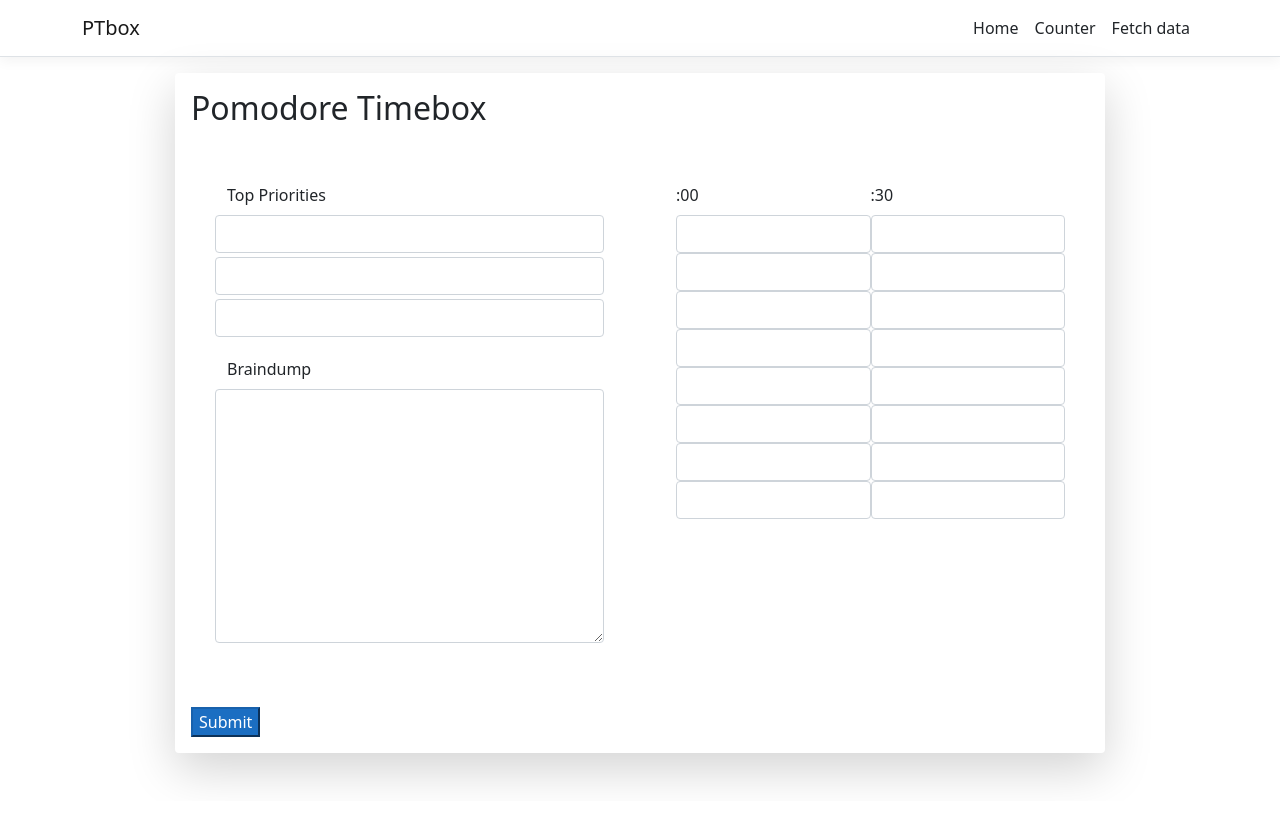
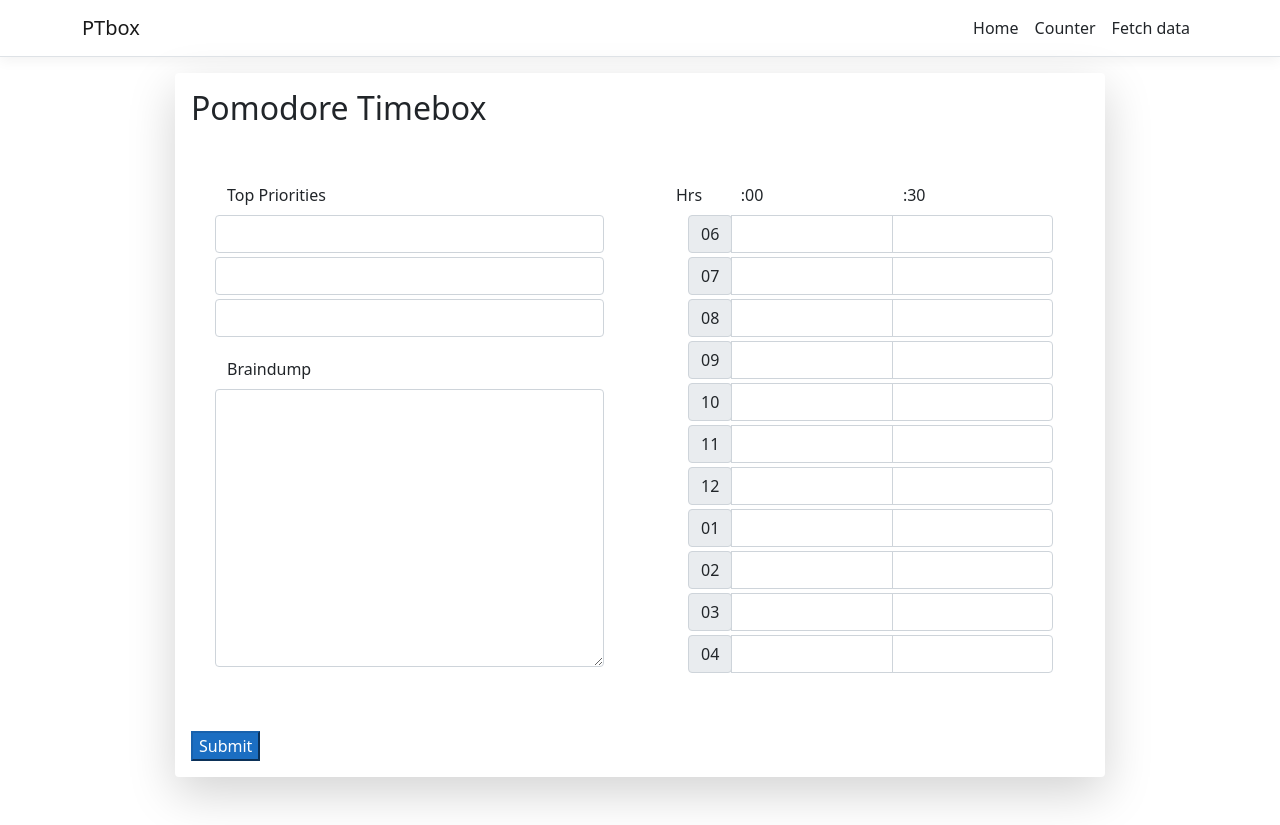
Before and after one commit to elchris95x1/my-new-app, a React (Create React App) app in the folder ClientApp/: page / in a window 1280 px wide. Before the commit the page ends 801 px from the top, so only its background shows below. Built offline with nearby package versions, Linux system fonts and the light colour scheme.

Commit message:
times styles
updated the style of the times section

```diff
--- a/ClientApp/src/components/Home.js
+++ b/ClientApp/src/components/Home.js
@@ -34,43 +34,111 @@ export class Home extends Component {
 
                   <div class="row pb-3">
                     <label class="form-label">Braindump</label>
-                    <Field as="textarea" name="braindump" class="form-control" rows="10"/>
+                    <Field as="textarea" name="braindump" class="form-control" rows="11" />
                   </div>
                 </div>
 
 
                 <div class="col form-group p-5">
+                  <div class="row ">
+                    <div class=" col-2 px-0 float-right">
+                      <label class="form-label">Hrs</label>
+                    </div>
+                    <div class=" col px-0 float-right">
+                      <label class="form-label">:00</label>
+                    </div>
+                    <div class="col px-0">
+                      <label class="form-label">:30</label>
+                    </div>
+                  </div>
                   <div class="row">
-                    <div class=" col px-0">
-                      <label class="form-label">:00</label>
-                      <Field type="text" name="timebox1" class="form-control" />
-                      <Field type="text" name="timebox2" class="form-control" />
-                      <Field type="text" name="timebox3" class="form-control" />
-                      <Field type="text" name="timebox4" class="form-control" />
-                      <Field type="text" name="timebox5" class="form-control" />
-                      <Field type="text" name="timebox6" class="form-control" />
-                      <Field type="text" name="timebox7" class="form-control" />
-                      <Field type="text" name="timebox8" class="form-control" />
+
+                    <div class="input-group">
+                      <div class="input-group-prepend">
+                        <span class="input-group-text" id="">06</span>
+                      </div>
+                      <Field type="text" name="timebox1" class="form-control mb-1" />
+                      <Field type="text" name="timebox2" class="form-control mb-1" />
+                    </div>
+                    <div class="input-group">
+                      <div class="input-group-prepend">
+                        <span class="input-group-text" id="">07</span>
+                      </div>
+                      <Field type="text" name="timebox3" class="form-control mb-1" />
+                      <Field type="text" name="timebox4" class="form-control mb-1" />
+                    </div>
+                    <div class="input-group">
+                      <div class="input-group-prepend">
+                        <span class="input-group-text" id="">08</span>
+                      </div>
+                      <Field type="text" name="timebox5" class="form-control mb-1" />
+                      <Field type="text" name="timebox6" class="form-control mb-1" />
+                    </div>
+                    <div class="input-group">
+                      <div class="input-group-prepend">
+                        <span class="input-group-text" id="">09</span>
+                      </div>
+                      <Field type="text" name="timebox7" class="form-control mb-1" />
+                      <Field type="text" name="timebox8" class="form-control mb-1" />
+                    </div>
+                    <div class="input-group">
+                      <div class="input-group-prepend">
+                        <span class="input-group-text" id="">10</span>
+                      </div>
+                      <Field type="text" name="timebox9" class="form-control mb-1" />
+                      <Field type="text" name="timebox10" class="form-control mb-1" />
+                    </div>
+                    <div class="input-group">
+                      <div class="input-group-prepend">
+                        <span class="input-group-text" id="">11</span>
+                      </div>
+                      <Field type="text" name="timebox11" class="form-control mb-1" />
+                      <Field type="text" name="timebox12" class="form-control mb-1" />
+                    </div>
+                    <div class="input-group">
+                      <div class="input-group-prepend">
+                        <span class="input-group-text" id="">12</span>
+                      </div>
+                      <Field type="text" name="timebox13" class="form-control mb-1" />
+                      <Field type="text" name="timebox14" class="form-control mb-1" />
+                    </div>
+                    <div class="input-group">
+                      <div class="input-group-prepend">
+                        <span class="input-group-text" id="">01</span>
+                      </div>
+                      <Field type="text" name="timebox15" class="form-control mb-1" />
+                      <Field type="text" name="timebox16" class="form-control mb-1" />
+                    </div>
+                    <div class="input-group">
+                      <div class="input-group-prepend">
+                        <span class="input-group-text" id="">02</span>
+                      </div>
+                      <Field type="text" name="timebox17" class="form-control mb-1" />
+                      <Field type="text" name="timebox18" class="form-control mb-1" />
+                    </div>
+                    <div class="input-group">
+                      <div class="input-group-prepend">
+                        <span class="input-group-text" id="">03</span>
+                      </div>
+                      <Field type="text" name="timebox19" class="form-control mb-1" />
+                      <Field type="text" name="timebox20" class="form-control mb-1" />
+                    </div>
+                    <div class="input-group">
+                      <div class="input-group-prepend">
+                        <span class="input-group-text" id="">04</span>
+                      </div>
+                      <Field type="text" name="timebox21" class="form-control mb-1" />
+                      <Field type="text" name="timebox22" class="form-control mb-1" />
                     </div>
 
-                    <div class="col px-0">
-                      <label class="form-label">:30</label>
-                      <Field type="text" name="timebox9" class="form-control" />
-                      <Field type="text" name="timebox10" class="form-control" />
-                      <Field type="text" name="timebox11" class="form-control" />
-                      <Field type="text" name="timebox12" class="form-control" />
-                      <Field type="text" name="timebox13" class="form-control" />
-                      <Field type="text" name="timebox14" class="form-control" />
-                      <Field type="text" name="timebox15" class="form-control" />
-                      <Field type="text" name="timebox16" class="form-control" />
-                    </div>
+
                   </div>
                 </div>
               </div>
 
-                <button type="submit" disabled={isSubmitting} class="btn, btn-primary">
-                  Submit
-                </button>
+              <button type="submit" disabled={isSubmitting} class="btn, btn-primary">
+                Submit
+              </button>
             </Form>
           )}
         </Formik>
```
